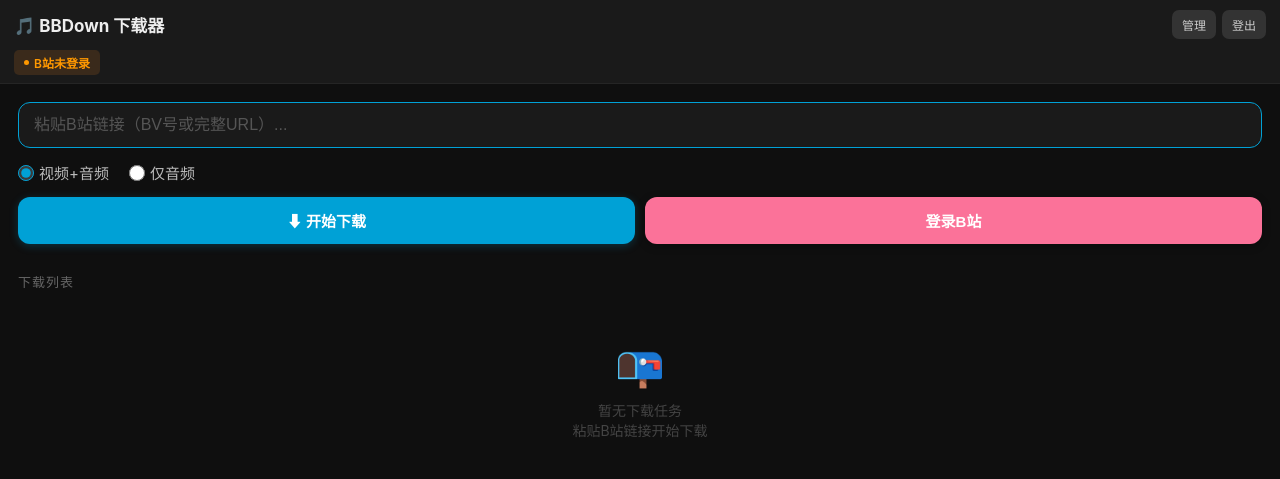
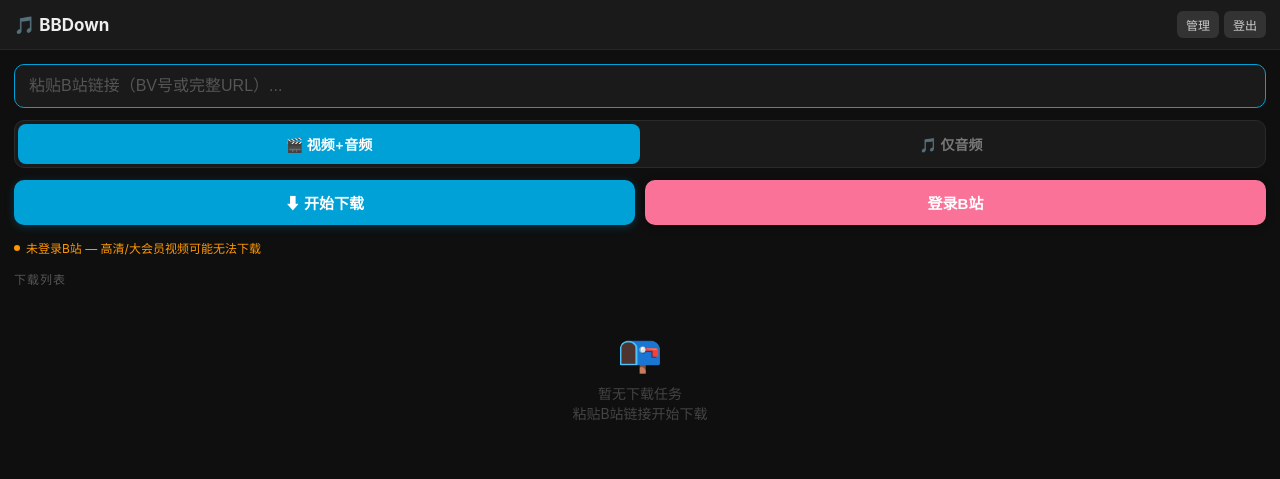
Before and after one commit to AuYang261/bbdown_mobile, a Flask app: page / in a window 1280 px wide. Shown: the top 479 px of the page. Run offline with Flask 3, Linux system fonts and the light colour scheme; the visitor is signed in with stand-in values (Sample User, id 1); data that the repository does not hold is empty; parts of the project's set-up code (start-up, migrations or seed data) failed here and were passed over.

Commit message:
feat: compact single-row header, segmented mode toggle, inline B站 status bar

```diff
--- a/bbdown_mobile/templates/index.html
+++ b/bbdown_mobile/templates/index.html
@@ -9,40 +9,45 @@
 body { font-family: -apple-system, BlinkMacSystemFont, "Segoe UI", Roboto, sans-serif; background: #0f0f0f; color: #eee; min-height: 100vh; padding-bottom: 40px; }
 
 /* ---- header ---- */
-.header { background: #1a1a1a; position: sticky; top: 0; z-index: 10; border-bottom: 1px solid #252525; }
-.header-row { display: flex; justify-content: space-between; align-items: center; padding: 10px 14px; }
+.header { background: #1a1a1a; position: sticky; top: 0; z-index: 10; border-bottom: 1px solid #252525; display: flex; justify-content: space-between; align-items: center; padding: 11px 14px; }
 .header h1 { font-size: 17px; font-weight: 700; white-space: nowrap; }
-.header-btns { display: flex; gap: 6px; align-items: center; flex-shrink: 0; }
-.header-btns button { padding: 6px 10px; font-size: 12px; background: #333; color: #ccc; border: none; border-radius: 7px; cursor: pointer; transition: background 0.2s; white-space: nowrap; }
+.header-btns { display: flex; gap: 5px; align-items: center; flex-shrink: 0; }
+.header-btns button { padding: 5px 9px; font-size: 12px; background: #333; color: #ccc; border: none; border-radius: 6px; cursor: pointer; transition: background 0.2s; white-space: nowrap; }
 .header-btns button:active { background: #444; }
-.bili-status-bar { padding: 0 14px 8px; }
-.bili-status { display: inline-flex; align-items: center; gap: 5px; padding: 4px 10px; border-radius: 5px; font-size: 12px; font-weight: 600; }
-.bili-status.on { background: #1b3a2a; color: #4caf50; }
-.bili-status.off { background: #3a2a1b; color: #ff9800; }
-.bili-dot { width: 5px; height: 5px; border-radius: 50%; display: inline-block; flex-shrink: 0; }
-.bili-status.on .bili-dot { background: #4caf50; }
-.bili-status.off .bili-dot { background: #ff9800; }
 
 /* ---- form ---- */
-.form-area { padding: 18px; }
-.form-area input[type="text"] { width: 100%; padding: 13px 15px; font-size: 16px; background: #1a1a1a; border: 1px solid #2a2a2a; border-radius: 12px; color: #eee; margin-bottom: 14px; outline: none; -webkit-appearance: none; transition: border-color 0.2s; }
+.form-area { padding: 14px 14px 8px; }
+.form-area input[type="text"] { width: 100%; padding: 12px 14px; font-size: 16px; background: #1a1a1a; border: 1px solid #2a2a2a; border-radius: 10px; color: #eee; margin-bottom: 12px; outline: none; -webkit-appearance: none; transition: border-color 0.2s; }
 .form-area input[type="text"]:focus { border-color: #00a1d6; }
 .form-area input[type="text"]::placeholder { color: #555; }
-.mode-row { display: flex; gap: 20px; margin-bottom: 14px; align-items: center; font-size: 15px; }
-.mode-row label { display: flex; align-items: center; gap: 5px; cursor: pointer; color: #bbb; }
-.mode-row input[type="radio"] { accent-color: #00a1d6; width: 16px; height: 16px; }
+
+/* ---- segmented mode toggle ---- */
+.segmented { display: flex; background: #1a1a1a; border-radius: 10px; padding: 3px; margin-bottom: 12px; border: 1px solid #2a2a2a; }
+.segmented label { flex: 1; text-align: center; padding: 10px 8px; font-size: 14px; font-weight: 600; color: #777; border-radius: 8px; cursor: pointer; transition: all 0.2s; -webkit-tap-highlight-color: transparent; user-select: none; }
+.segmented label.active { background: #00a1d6; color: #fff; }
+.segmented input[type="radio"] { position: absolute; opacity: 0; pointer-events: none; }
+
+/* ---- buttons ---- */
 .btn-row { display: flex; gap: 10px; }
-.btn-row button { flex: 1; padding: 13px; font-size: 15px; border: none; border-radius: 12px; font-weight: 600; cursor: pointer; -webkit-appearance: none; transition: transform 0.1s, opacity 0.2s; }
+.btn-row button { flex: 1; padding: 12px; font-size: 15px; border: none; border-radius: 10px; font-weight: 600; cursor: pointer; -webkit-appearance: none; transition: transform 0.1s, opacity 0.2s; }
 .btn-row button:active { transform: scale(0.97); }
 .btn-download { background: #00a1d6; color: #fff; box-shadow: 0 2px 8px rgba(0,161,214,0.25); }
 .btn-bili { color: #fff; box-shadow: 0 2px 8px rgba(0,0,0,0.3); }
 .btn-bili.logged-out { background: #fb7299; }
 .btn-bili.logged-in { background: #555; }
 
+/* ---- B站 status bar ---- */
+.bili-bar { display: flex; align-items: center; gap: 6px; padding: 6px 14px; font-size: 12px; }
+.bili-bar.on { color: #4caf50; }
+.bili-bar.off { color: #ff9800; }
+.bili-dot { width: 6px; height: 6px; border-radius: 50%; flex-shrink: 0; display: inline-block; }
+.bili-bar.on .bili-dot { background: #4caf50; }
+.bili-bar.off .bili-dot { background: #ff9800; }
+
 /* ---- section ---- */
-.section-title { padding: 10px 18px; font-size: 13px; color: #666; text-transform: uppercase; letter-spacing: 1px; }
-.empty-state { text-align: center; padding: 40px 20px; color: #444; font-size: 14px; }
-.empty-state .icon { font-size: 40px; margin-bottom: 10px; }
+.section-title { padding: 8px 14px; font-size: 12px; color: #555; text-transform: uppercase; letter-spacing: 1px; }
+.empty-state { text-align: center; padding: 36px 20px; color: #444; font-size: 14px; }
+.empty-state .icon { font-size: 36px; margin-bottom: 8px; }
 
 /* ---- task card ---- */
 .task-card { margin: 0 18px 10px; padding: 16px; background: #1a1a1a; border-radius: 12px; border: 1px solid #252525; }
@@ -95,32 +100,28 @@ body { font-family: -apple-system, BlinkMacSystemFont, "Segoe UI", Roboto, sans-
 
 <!-- header -->
 <div class="header">
-  <div class="header-row">
-    <h1>🎵 BBDown 下载器</h1>
-    <div class="header-btns">
-      {% if is_admin %}<button onclick="openUserModal()">管理</button>{% endif %}
-      <button onclick="logout()">登出</button>
-    </div>
-  </div>
-  <div class="bili-status-bar">
-    <span class="bili-status off" id="biliStatusBadge">
-      <span class="bili-dot"></span> B站未登录
-    </span>
+  <h1>🎵 BBDown</h1>
+  <div class="header-btns">
+    {% if is_admin %}<button onclick="openUserModal()">管理</button>{% endif %}
+    <button onclick="logout()">登出</button>
   </div>
 </div>
 
 <!-- form -->
 <div class="form-area">
   <input type="text" id="urlInput" placeholder="粘贴B站链接（BV号或完整URL）..." autofocus>
-  <div class="mode-row">
-    <label><input type="radio" name="mode" value="video" checked> 视频+音频</label>
-    <label><input type="radio" name="mode" value="audio"> 仅音频</label>
+  <div class="segmented" id="modeSeg">
+    <label data-value="video" class="active"><input type="radio" name="mode" value="video" checked> 🎬 视频+音频</label>
+    <label data-value="audio"><input type="radio" name="mode" value="audio"> 🎵 仅音频</label>
   </div>
   <div class="btn-row">
     <button class="btn-download" onclick="submitDownload()">⬇ 开始下载</button>
     <button class="btn-bili logged-out" id="btnBili" onclick="toggleBiliLogin()">登录B站</button>
   </div>
 </div>
+
+<!-- B站 status -->
+<div class="bili-bar off" id="biliBar"><span class="bili-dot"></span> <span id="biliBarText">未登录B站 — 高清/大会员视频可能无法下载</span></div>
 
 <!-- toast -->
 <div id="warningToast" class="warning-toast"></div>
@@ -177,6 +178,19 @@ const evtSource = new EventSource(SCRIPT_ROOT + '/api/events');
 const tasks = {};
 let bilibiliLoggedIn = false;
 
+// ===== segmented mode toggle =====
+(function() {
+  const seg = document.getElementById('modeSeg');
+  const labels = seg.querySelectorAll('label');
+  labels.forEach(l => {
+    l.addEventListener('click', () => {
+      labels.forEach(x => x.classList.remove('active'));
+      l.classList.add('active');
+      l.querySelector('input').checked = true;
+    });
+  });
+})();
+
 // ===== B站登录状态 =====
 evtSource.addEventListener('status:bilibili_update', (e) => {
   const d = JSON.parse(e.data);
@@ -196,17 +210,18 @@ loadBiliStatus();
 
 function updateBiliUI() {
   const btn = document.getElementById('btnBili');
-  const badge = document.getElementById('biliStatusBadge');
+  const bar = document.getElementById('biliBar');
+  const barText = document.getElementById('biliBarText');
   if (bilibiliLoggedIn) {
     btn.textContent = '退出B站';
     btn.className = 'btn-bili logged-in';
-    badge.className = 'bili-status on';
-    badge.innerHTML = '<span class="bili-dot"></span> B站已登录';
+    bar.className = 'bili-bar on';
+    barText.textContent = 'B站已登录 — 可下载高清视频';
   } else {
     btn.textContent = '登录B站';
     btn.className = 'btn-bili logged-out';
-    badge.className = 'bili-status off';
-    badge.innerHTML = '<span class="bili-dot"></span> B站未登录';
+    bar.className = 'bili-bar off';
+    barText.textContent = '未登录B站 — 高清/大会员视频可能无法下载';
   }
 }
 
```
